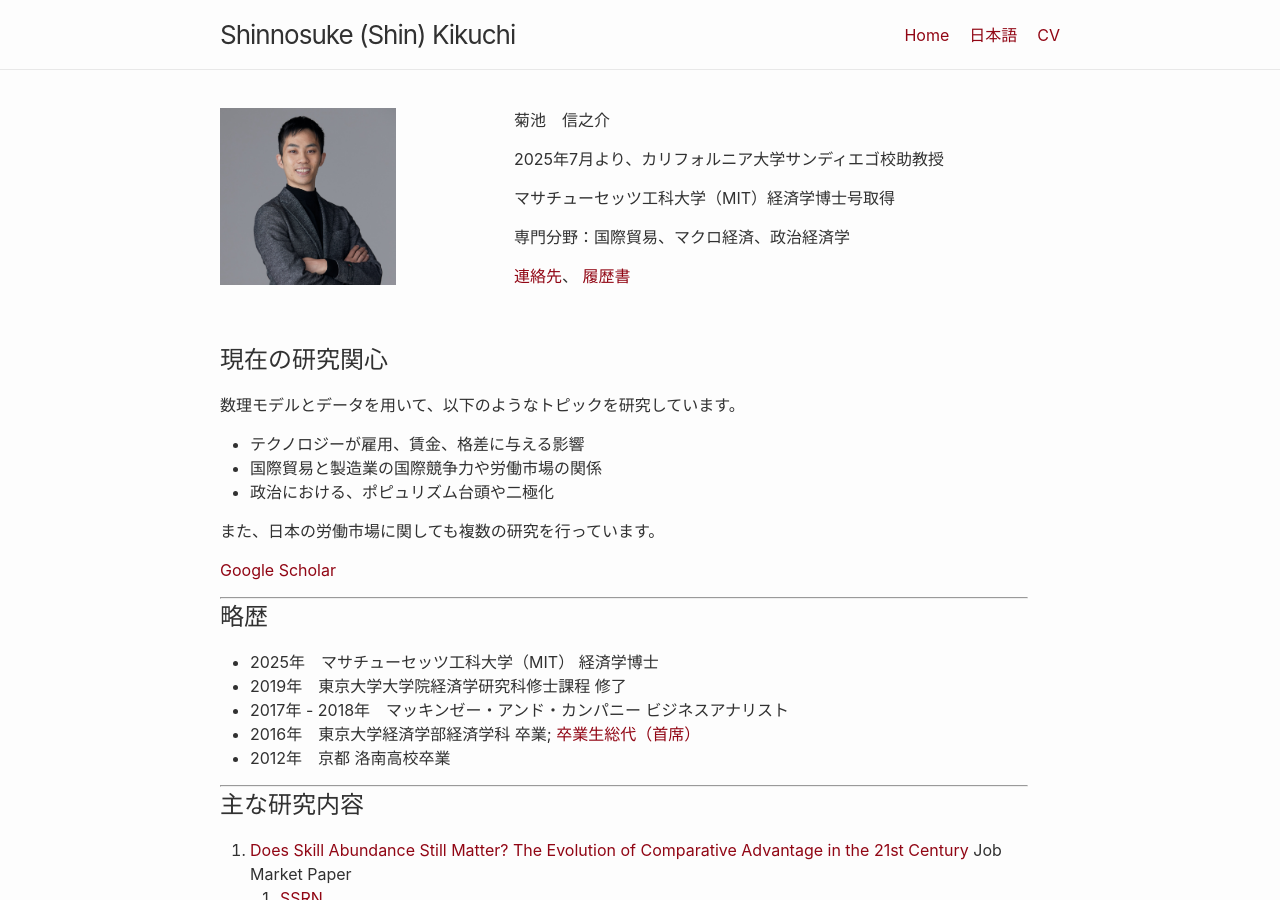
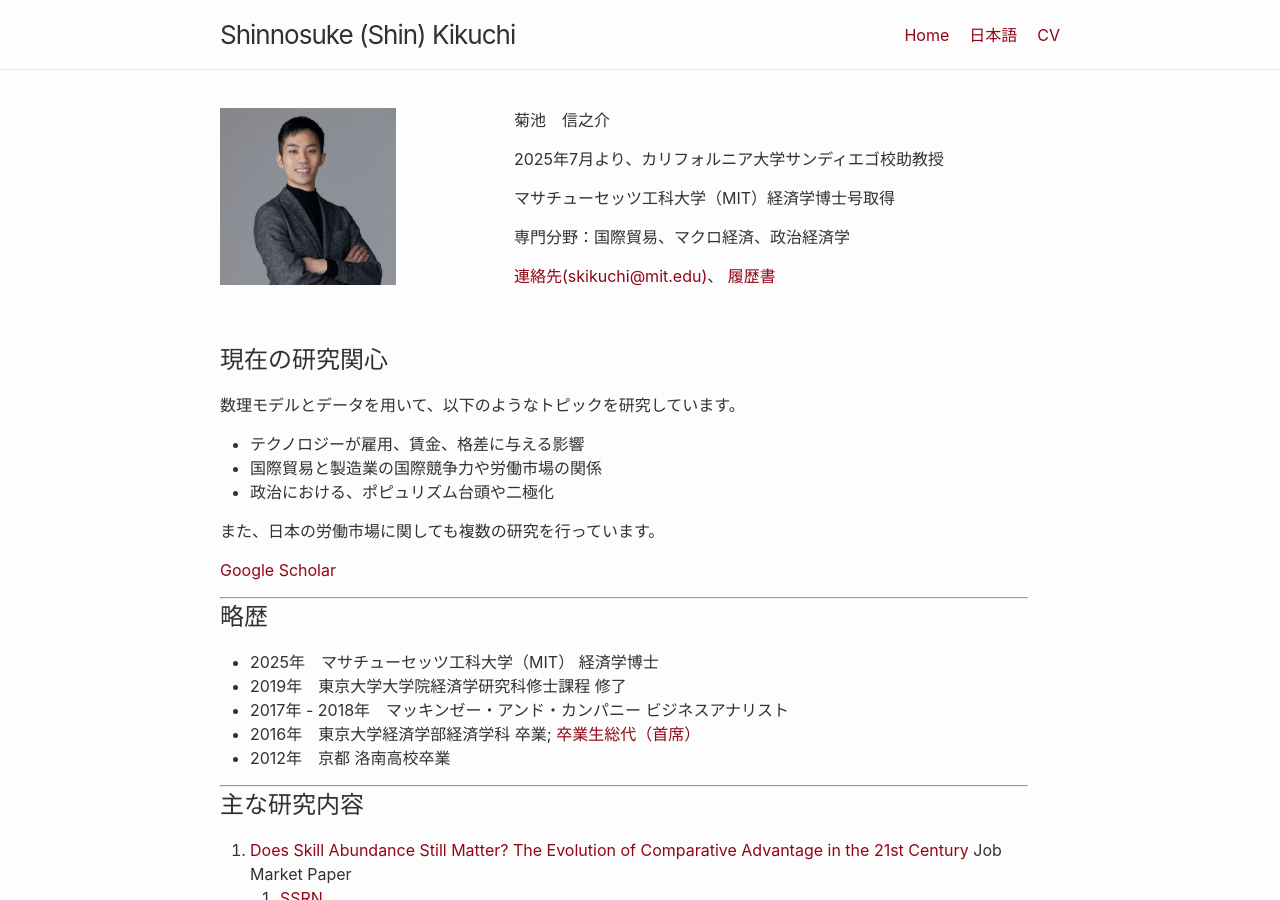
Before and after one commit to shinnkikuchi/shinnkikuchi.github.io, a Jekyll site: the page built from index_ja.md, in a window 1280 px wide and 900 px high. Built offline with Jekyll 4.4.1, drawn with Linux system fonts in a browser that asks for light colours.

Commit message:
Update home_ja.html

```diff
--- a/_layouts/home_ja.html
+++ b/_layouts/home_ja.html
@@ -13,7 +13,7 @@
     <p>2025年7月より、カリフォルニア大学サンディエゴ校助教授 </p>
     <p>マサチューセッツ工科大学（MIT）経済学博士号取得</p>
     <p>専門分野：国際貿易、マクロ経済、政治経済学</p>
-    <p> <a href="mailto:skikuchi@mit.edu">連絡先</a>、 <a href="/files/ShinKikuchi_CV.pdf" target="_blank">履歴書</a> </p>
+    <p> <a href="mailto:skikuchi@mit.edu">連絡先(skikuchi@mit.edu)</a>、 <a href="/files/ShinKikuchi_CV.pdf" target="_blank">履歴書</a> </p>
   </div>
 
   <div class="fullwidth">
```
